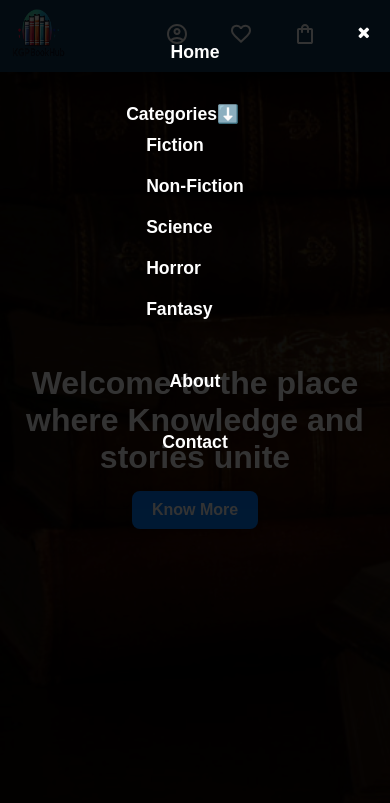
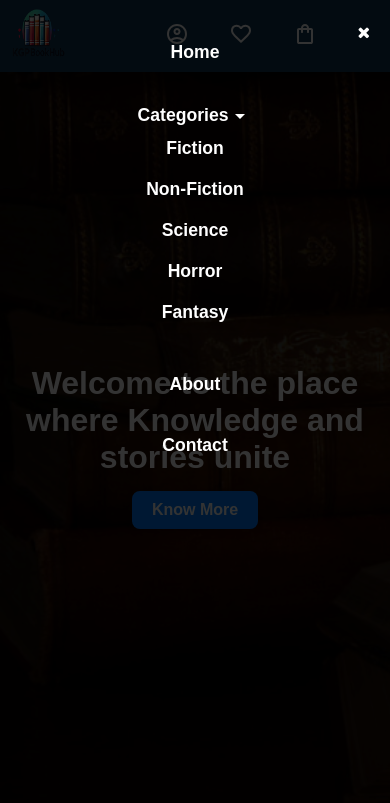
Before and after one commit to Zayedmd12321/spats, a plain HTML site: page index.html in a window 390 px wide. Both pictures are taken after a click on the link 363 px from the left and 36 px from the top of the page. Shown: the top 803 px of the page. Drawn offline with Linux system fonts and the light colour scheme; a web font is replaced by a local one.

Commit message:
Dropdown Categoris Fix

```diff
--- a/index.html
+++ b/index.html
@@ -39,7 +39,10 @@
                 <ul class="nav">
                     <li class="item"><a href="index.html">Home</a></li>
                     <li class="item dropdown">
-                        <a id="Categories⬇️">Categories⬇️</a>
+                        <div class="Categories">
+                            <a id="Categories">Categories</a>
+                            <svg xmlns="http://www.w3.org/2000/svg" height="24px" viewBox="0 -960 960 960" width="24px" fill="#fff"><path d="M480-360 280-560h400L480-360Z"/></svg>
+                        </div>
                         <ul class="dropdown-menu">
                             <li><a href="#cards-section" id="Fiction" class="categories" onclick="hamberger()">Fiction</a></li>
                             <li><a href="#cards-section" id="Non-Fiction" class="categories" onclick="hamberger()">Non-Fiction</a></li>
@@ -106,7 +109,7 @@
             <div class="footer-section" id="footer-quick-link">
                 <h3>Quick Links</h3>
                 <ul class="links">
-                    <li><a href="#">Home</a></li>
+                    <li><a href="index.html">Home</a></li>
                     <li><a href="#footer-about">About Us</a></li>
                     <li><a href="#footer-contact">Contact</a></li>
                 </ul>
--- a/script.js
+++ b/script.js
@@ -163,7 +163,7 @@ books.forEach(book => {
   // Create a div for each book
   // console.log(book)
   let category = book.category
-  if (val == category || val=="Categories⬇️"){
+  if (val == category || val=="Categories"){
   const bookDiv = document.createElement('div');
   bookDiv.className = 'card';
 
@@ -245,29 +245,31 @@ books.forEach(book => {
 }});
 }
 
-let category = document.getElementById('Categories⬇️').innerText;
+let category = document.getElementById('Categories').innerText;
 addBook(category);
 
 
 //Creating a dropdown in Categories
-document.querySelector('.dropdown > a').addEventListener('click', function (e) {
+document.getElementsByClassName('Categories')[0].addEventListener('click', function (e) {
   e.preventDefault();
   const dropdownMenu = document.querySelector('.dropdown-menu');
   dropdownMenu.style.display = dropdownMenu.style.display === 'block' ? 'none' : 'block';
 });
 
+//Changing the Category types when clicked in the dropdown menu
 function changeCategory(event) {
-  let present_category = document.getElementById('Categories⬇️').innerText;
+  let present_category = document.getElementById('Categories').innerText;
   let new_category = event.id;
-  document.getElementById('Categories⬇️').innerText = new_category;
+  document.getElementById('Categories').innerText = new_category;
 }
 
+//Adding the Desired book in the desired clicked category
 let catag = document.querySelectorAll('.categories')
 catag.forEach(cat=>{
   cat.addEventListener("click",function(event ){
     let clickedElement = event.target;
     let elementId = clickedElement.id;
-    document.getElementById('Categories⬇️').innerText = elementId;
+    document.getElementById('Categories').innerText = elementId;
     document.getElementById('cat_head').innerText = `${elementId} Books`
     document.getElementById('card-section').innerHTML = ""
     addBook(elementId)
--- a/style.css
+++ b/style.css
@@ -69,6 +69,15 @@ a {
     font-weight: 600;
 }
 
+#Categories {
+    margin: 0;
+}
+
+.Categories {
+    display: flex;
+    justify-content: center;
+    align-items: center;
+}
 
 #accnt {
     display: flex;
@@ -554,6 +563,8 @@ a {
 
     .item{
         margin: 10px;
+        width: 100%;
+        text-align: center;
     }
 
     .bars,.close {
```
